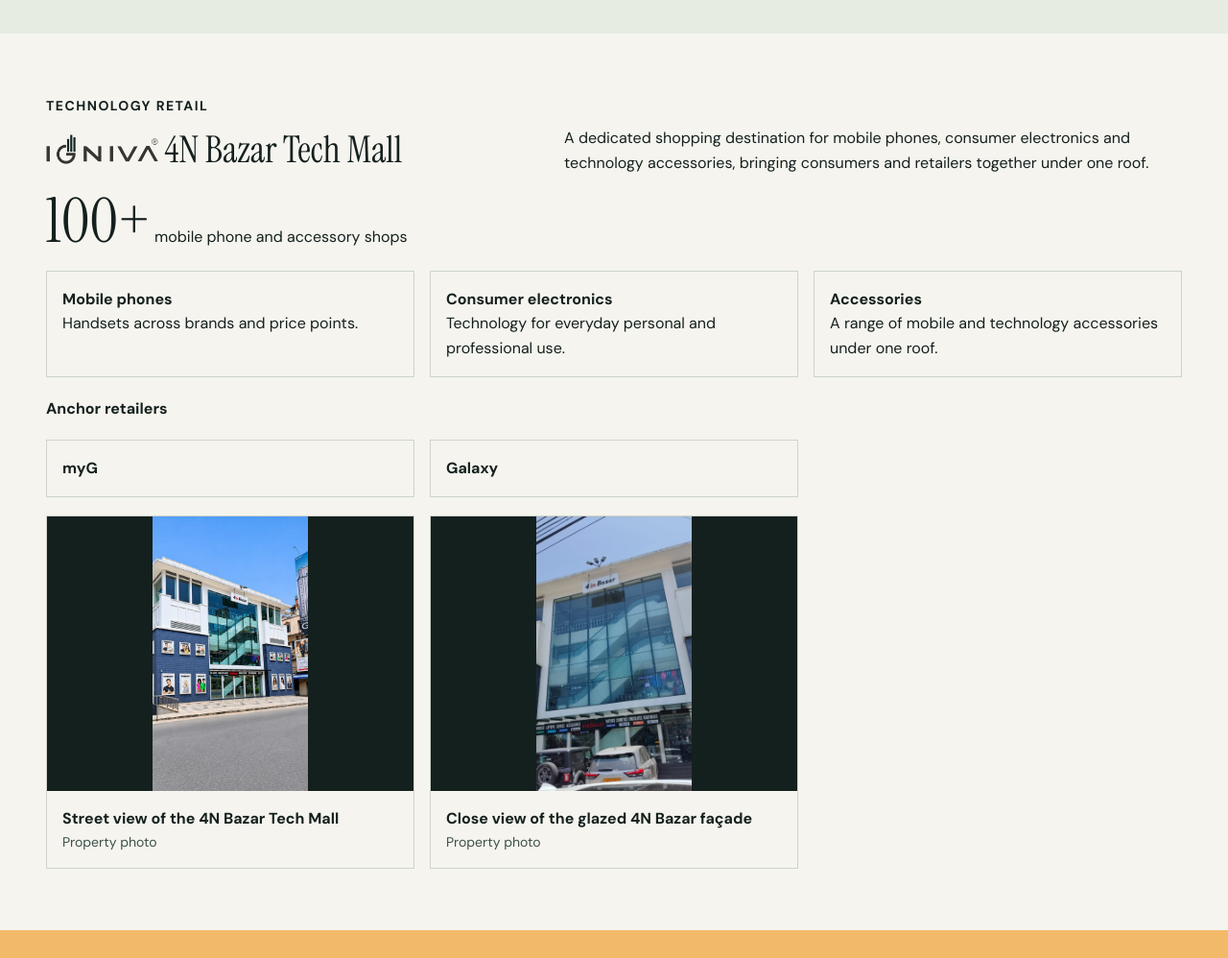
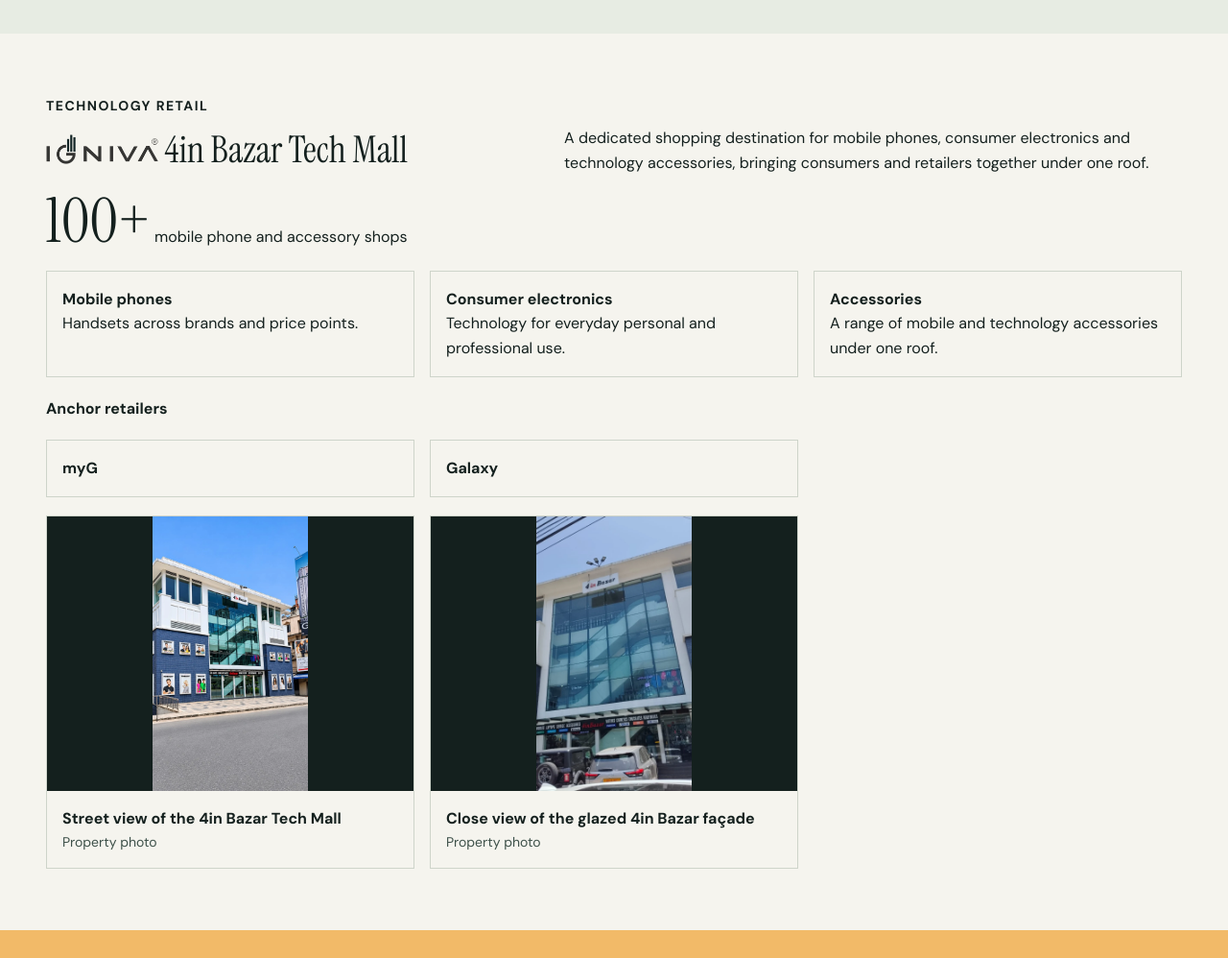
Before and after one commit to sreejithkvaliyapurayil/ignivaorg, a plain HTML site: page 4n-bazar.html in a window 1280 px wide. Shown: the part 920-1918 px from the top of the page at 96% size. Drawn offline with Linux system fonts and the light colour scheme.

Commit message:
Change 4N Bazar to 4in Bazar in HTML file

```diff
--- a/4n-bazar.html
+++ b/4n-bazar.html
@@ -1,19 +1,19 @@
 <!doctype html>
 <html lang="en"><head>
 <meta charset="utf-8"><meta name="viewport" content="width=device-width, initial-scale=1">
-<meta name="theme-color" content="#14201e"><meta name="description" content="Explore IGNIVA 4N Bazar Tech Mall, part of the IGNIVA Group portfolio.">
-<title>IGNIVA 4N Bazar Tech Mall | IGNIVA Group</title><link rel="canonical" href="https://www.ignivagroup.com/4n-bazar.html">
-<meta property="og:type" content="website"><meta property="og:title" content="IGNIVA 4N Bazar Tech Mall | IGNIVA Group"><meta property="og:description" content="Explore IGNIVA 4N Bazar Tech Mall, part of the IGNIVA Group portfolio."><meta property="og:url" content="https://www.ignivagroup.com/4n-bazar.html"><meta property="og:image" content="https://www.ignivagroup.com/assets/portfolio/bazar-frontage.webp">
+<meta name="theme-color" content="#14201e"><meta name="description" content="Explore IGNIVA 4in Bazar Tech Mall, part of the IGNIVA Group portfolio.">
+<title>IGNIVA 4in Bazar Tech Mall | IGNIVA Group</title><link rel="canonical" href="https://www.ignivagroup.com/4in-bazar.html">
+<meta property="og:type" content="website"><meta property="og:title" content="IGNIVA 4in Bazar Tech Mall | IGNIVA Group"><meta property="og:description" content="Explore IGNIVA 4in Bazar Tech Mall, part of the IGNIVA Group portfolio."><meta property="og:url" content="https://www.ignivagroup.com/4in-bazar.html"><meta property="og:image" content="https://www.ignivagroup.com/assets/portfolio/bazar-frontage.webp">
 <link rel="preconnect" href="https://fonts.googleapis.com"><link rel="preconnect" href="https://fonts.gstatic.com" crossorigin>
 <link href="https://fonts.googleapis.com/css2?family=DM+Sans:wght@400;500;600;700&amp;family=Instrument+Serif:ital@0;1&amp;display=swap" rel="stylesheet">
 <link rel="stylesheet" href="styles.css"><script src="script.js" defer></script></head>
 <body><a class="skip" href="#main">Skip to content</a>
 <header class="site-header"><div class="wrap bar">
 <a class="brand" href="index.html" aria-label="IGNIVA Group homepage"><img src="assets/igniva-group.png" alt="IGNIVA Group" width="184" height="49"></a>
-<button id="menu" type="button" aria-label="Menu" aria-controls="nav" aria-expanded="false" hidden><span class="landing-menu-icon" aria-hidden="true"></span></button><nav id="nav" aria-label="Main navigation"><a href="index.html">Home</a><details class="project-menu"><summary>Our Developments</summary><div class="project-menu-links"><a href="calicut-trade-centre.html">Calicut Trade Centre</a><a href="cochin-trade-centre.html">Cochin Trade Centre</a><a href="airport-hotel.html"><img class="inline-brand" src="assets/igniva-group.png" alt="IGNIVA®"> Airport Hotel</a><a href="beach-bay.html"><img class="inline-brand" src="assets/igniva-group.png" alt="IGNIVA®"> Calicut Beach Bay</a><a href="4n-bazar.html"><img class="inline-brand" src="assets/igniva-group.png" alt="IGNIVA®"> 4N Bazar Tech Mall</a><a href="logistics-hub.html"><img class="inline-brand" src="assets/igniva-group.png" alt="IGNIVA®"> Logistics Hub</a><a href="https://www.ignivatechisland.com/"><img class="inline-brand" src="assets/igniva-group.png" alt="IGNIVA®"> Tech Island</a><a href="https://www.ignivatechisland.com/#infrastructure">Kochi Data Centre</a><a href="projects.html">All developments</a></div></details><a href="about.html">About Us</a><a href="contact.html">Contact Us</a></nav></div></header>
-<main id="main"><section class="detail-mast bazar-mast"><div class="wrap split"><div><a class="text-link" href="projects.html">All projects</a><p class="eyebrow">Technology retail</p><h1>4N Bazar Tech Mall</h1></div><figure><img src="assets/portfolio/bazar-frontage.webp" alt="Street-facing glass façade of 4N Bazar Tech Mall" width="900" height="1600" fetchpriority="high" decoding="async"></figure></div></section><div class="wrap detail-content"><section class="business-detail" id="tech-mall">
+<button id="menu" type="button" aria-label="Menu" aria-controls="nav" aria-expanded="false" hidden><span class="landing-menu-icon" aria-hidden="true"></span></button><nav id="nav" aria-label="Main navigation"><a href="index.html">Home</a><details class="project-menu"><summary>Our Developments</summary><div class="project-menu-links"><a href="calicut-trade-centre.html">Calicut Trade Centre</a><a href="cochin-trade-centre.html">Cochin Trade Centre</a><a href="airport-hotel.html"><img class="inline-brand" src="assets/igniva-group.png" alt="IGNIVA®"> Airport Hotel</a><a href="beach-bay.html"><img class="inline-brand" src="assets/igniva-group.png" alt="IGNIVA®"> Calicut Beach Bay</a><a href="4in-bazar.html"><img class="inline-brand" src="assets/igniva-group.png" alt="IGNIVA®"> 4in Bazar Tech Mall</a><a href="logistics-hub.html"><img class="inline-brand" src="assets/igniva-group.png" alt="IGNIVA®"> Logistics Hub</a><a href="https://www.ignivatechisland.com/"><img class="inline-brand" src="assets/igniva-group.png" alt="IGNIVA®"> Tech Island</a><a href="https://www.ignivatechisland.com/#infrastructure">Kochi Data Centre</a><a href="projects.html">All developments</a></div></details><a href="about.html">About Us</a><a href="contact.html">Contact Us</a></nav></div></header>
+<main id="main"><section class="detail-mast bazar-mast"><div class="wrap split"><div><a class="text-link" href="projects.html">All projects</a><p class="eyebrow">Technology retail</p><h1>4in Bazar Tech Mall</h1></div><figure><img src="assets/portfolio/bazar-frontage.webp" alt="Street-facing glass façade of 4in Bazar Tech Mall" width="900" height="1600" fetchpriority="high" decoding="async"></figure></div></section><div class="wrap detail-content"><section class="business-detail" id="tech-mall">
         <p class="eyebrow">Technology retail</p>
-        <div class="split"><h3><img class="inline-brand" src="assets/igniva-group.png" alt="IGNIVA®"> 4N Bazar Tech Mall</h3><p>A dedicated shopping destination for mobile phones, consumer electronics and technology accessories, bringing consumers and retailers together under one roof.</p></div>
+        <div class="split"><h3><img class="inline-brand" src="assets/igniva-group.png" alt="IGNIVA®"> 4in Bazar Tech Mall</h3><p>A dedicated shopping destination for mobile phones, consumer electronics and technology accessories, bringing consumers and retailers together under one roof.</p></div>
         <p class="business-stat"><strong>100+</strong> mobile phone and accessory shops</p>
         <div class="business-grid tech-grid">
           <div><strong>Mobile phones</strong><span>Handsets across brands and price points.</span></div>
@@ -23,8 +23,8 @@
         <h4>Anchor retailers</h4>
         <div class="business-grid"><div><strong>myG</strong></div><div><strong>Galaxy</strong></div></div>
         <div class="business-gallery">
-          <figure><a href="assets/portfolio/bazar-frontage.webp" aria-label="View full image: Street view of the 4N Bazar Tech Mall"><img src="assets/portfolio/bazar-frontage.webp" alt="Street view of the 4N Bazar Tech Mall" width="900" height="1600" loading="lazy" decoding="async"></a><figcaption><strong>Street view of the 4N Bazar Tech Mall</strong><span>Property photo</span></figcaption></figure>
-          <figure><a href="assets/portfolio/bazar-facade.webp" aria-label="View full image: Close view of the glazed 4N Bazar façade"><img src="assets/portfolio/bazar-facade.webp" alt="Close view of the glazed 4N Bazar façade" width="720" height="1280" loading="lazy" decoding="async"></a><figcaption><strong>Close view of the glazed 4N Bazar façade</strong><span>Property photo</span></figcaption></figure>
+          <figure><a href="assets/portfolio/bazar-frontage.webp" aria-label="View full image: Street view of the 4in Bazar Tech Mall"><img src="assets/portfolio/bazar-frontage.webp" alt="Street view of the 4in Bazar Tech Mall" width="900" height="1600" loading="lazy" decoding="async"></a><figcaption><strong>Street view of the 4in Bazar Tech Mall</strong><span>Property photo</span></figcaption></figure>
+          <figure><a href="assets/portfolio/bazar-facade.webp" aria-label="View full image: Close view of the glazed 4in Bazar façade"><img src="assets/portfolio/bazar-facade.webp" alt="Close view of the glazed 4in Bazar façade" width="720" height="1280" loading="lazy" decoding="async"></a><figcaption><strong>Close view of the glazed 4in Bazar façade</strong><span>Property photo</span></figcaption></figure>
         </div>
       </section>
     </div><section class="enquiry-band"><div class="wrap split"><h2>Let’s talk about your plans.</h2><a class="button" href="contact.html">Contact <img class="inline-brand" src="assets/igniva-group.png" alt="IGNIVA®"></a></div></section></main>
```
